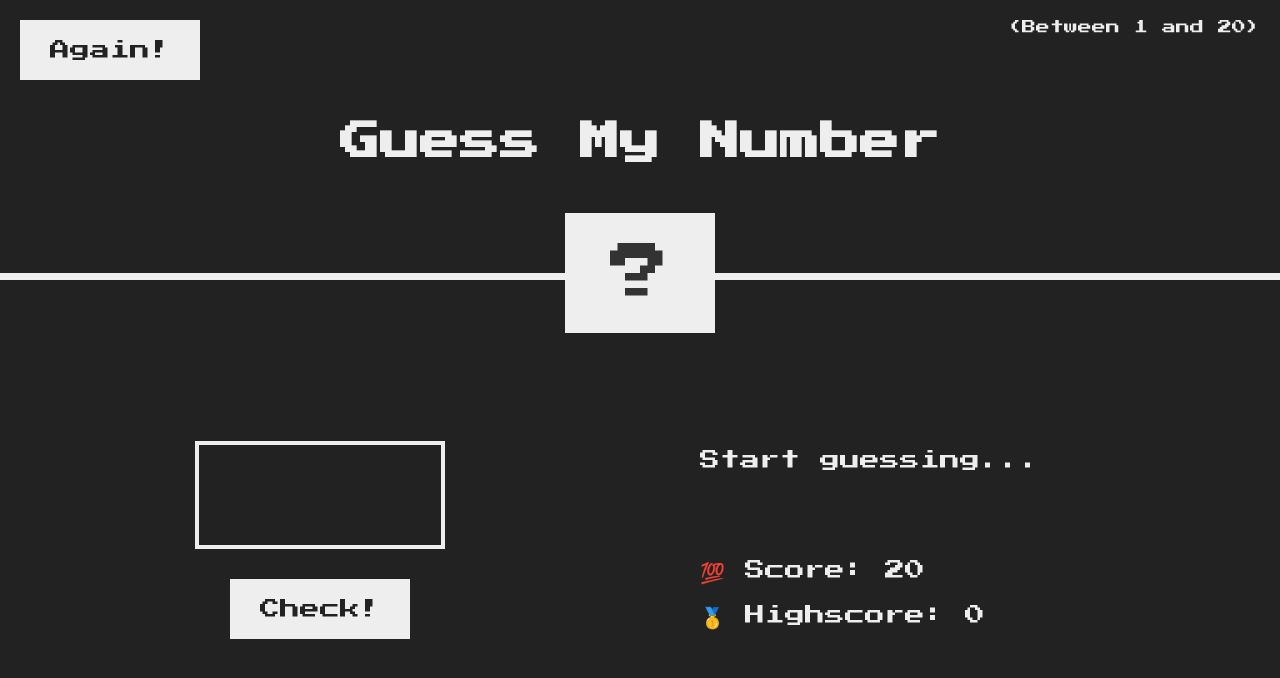
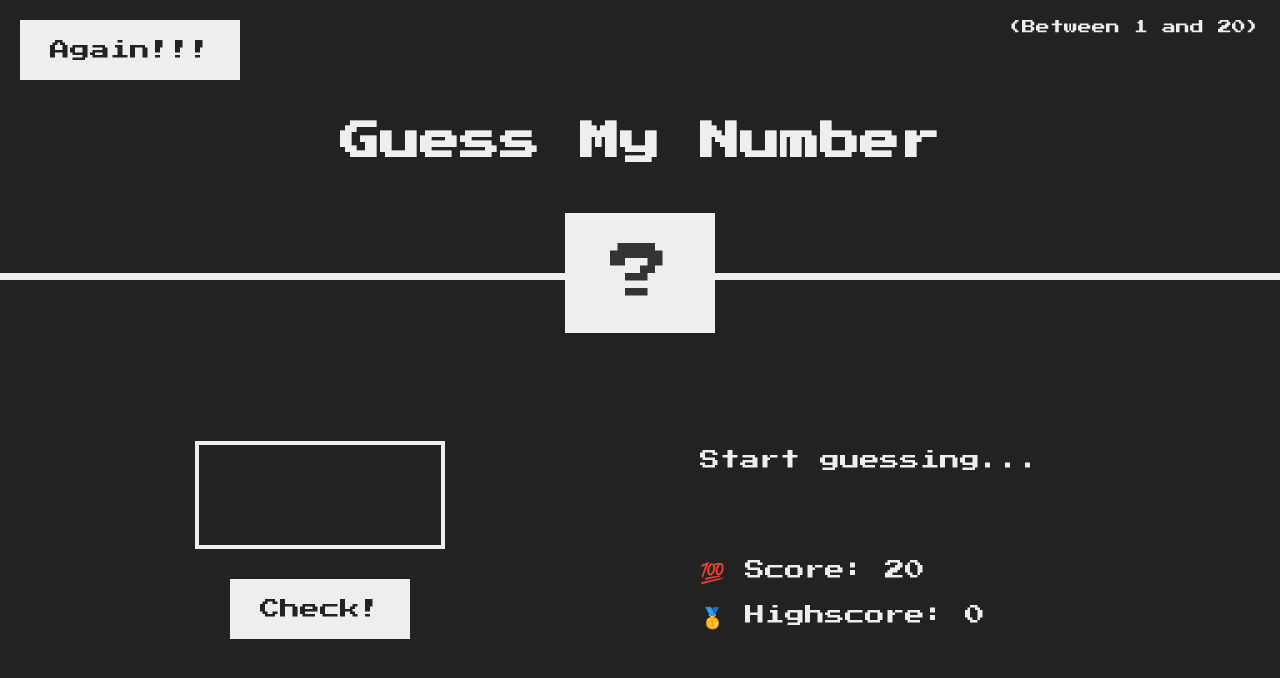
Before and after one commit to Genius4Lyf/Guess-my-number, a website built with Parcel: page index.html in a window 1280 px wide. Built offline with nearby package versions, Linux system fonts and the light colour scheme.

```diff
--- a/index.html
+++ b/index.html
@@ -12,7 +12,7 @@
     <header>
       <h1>Guess My Number</h1>
       <p class="between">(Between 1 and 20)</p>
-      <button class="btn again">Again!</button>
+      <button class="btn again">Again!!!</button>
       <div class="number">?</div>
     </header>
     <!--The MAIN section of the website-->
```
